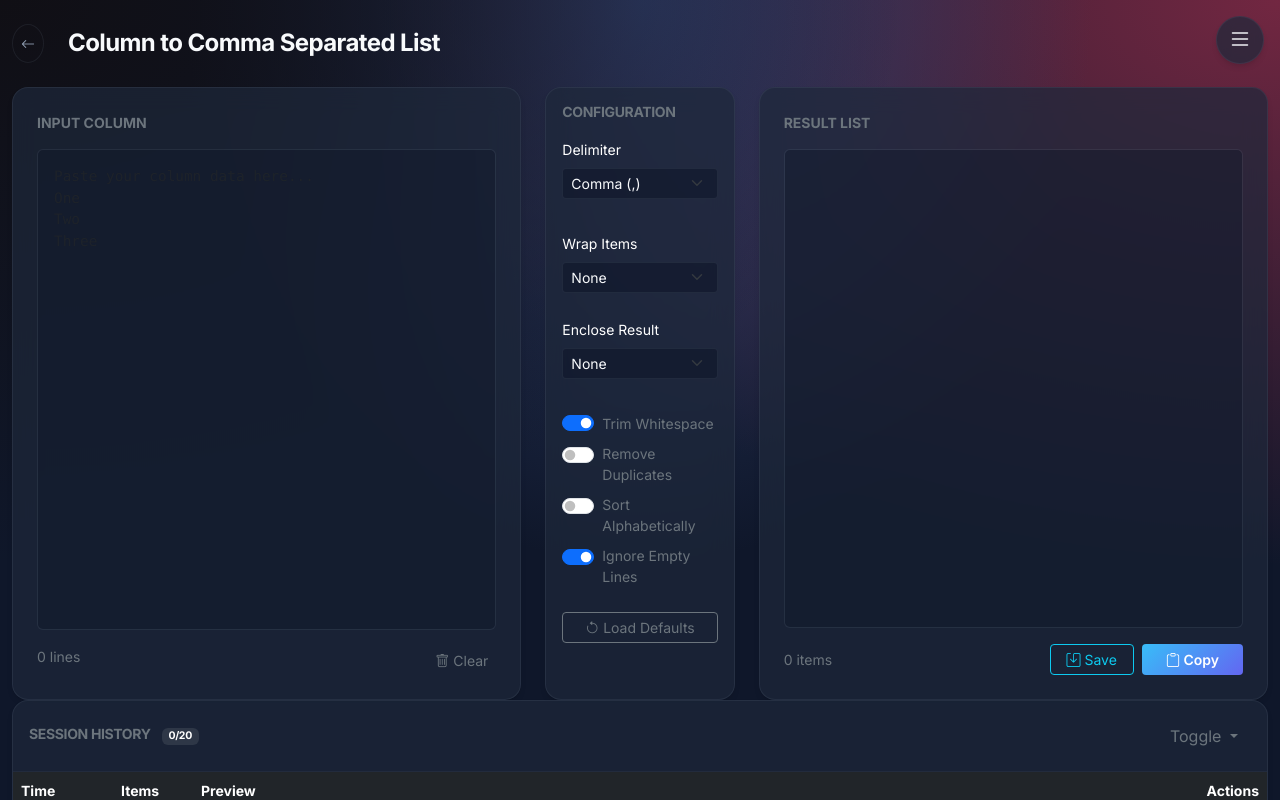
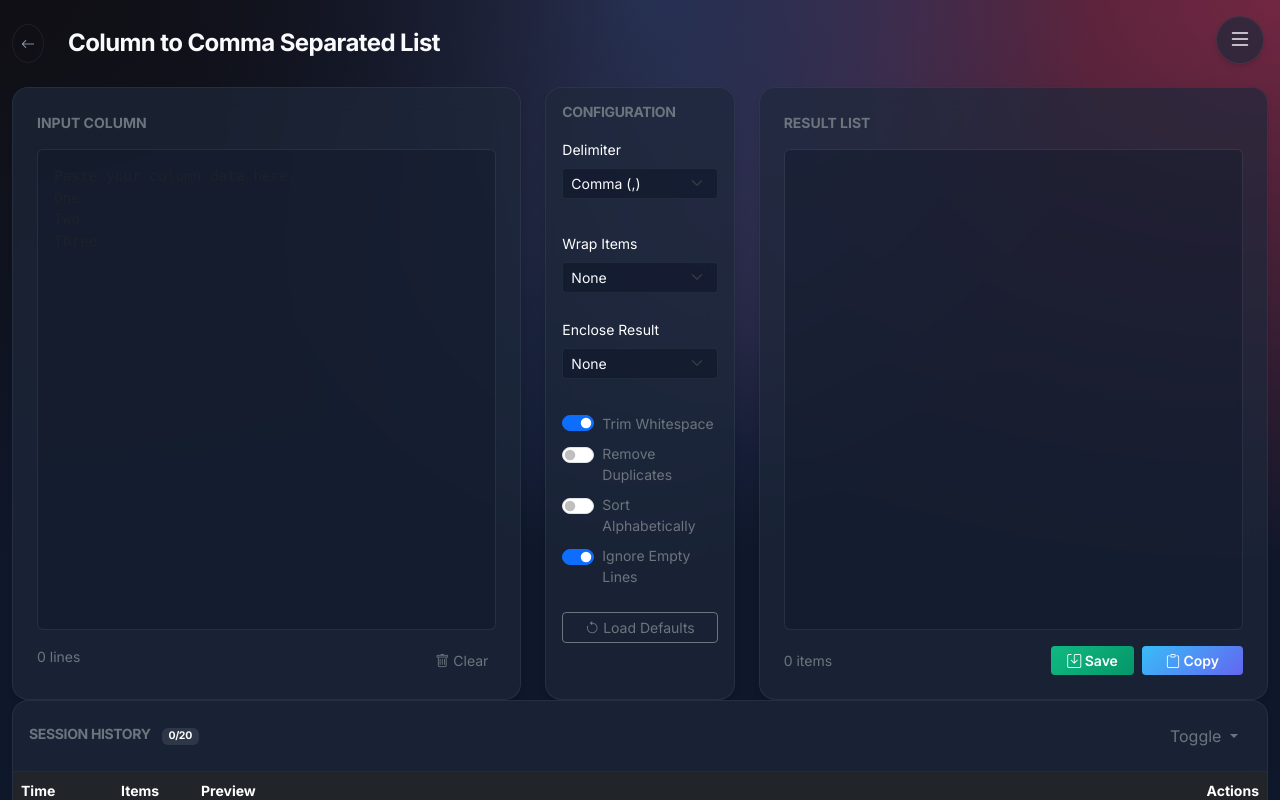
Before and after one commit to escaleraalcielo/developer-utilities, a plain HTML site: page column-converter.html in a window 1280 px wide. Drawn offline with nearby package versions, Linux system fonts and the light colour scheme.

Commit message:
style: Update save button to use a new success theme and define its styling.

```diff
--- a/column-converter.html
+++ b/column-converter.html
@@ -197,7 +197,7 @@
                     <div class="d-flex justify-content-between mt-3 align-items-center">
                         <span class="text-secondary small" id="outputStats">0 items</span>
                         <div class="d-flex gap-2">
-                            <button id="saveBtn" class="btn btn-outline-info btn-sm px-3">
+                            <button id="saveBtn" class="btn btn-success btn-sm px-3">
                                 <i class="bi bi-save"></i> Save
                             </button>
                             <button id="copyBtn" class="btn btn-primary btn-sm px-4">
--- a/style.css
+++ b/style.css
@@ -84,6 +84,19 @@ h6 {
     background: linear-gradient(135deg, var(--accent-hover), #4f46e5);
     transform: translateY(-1px);
     box-shadow: 0 4px 12px rgba(56, 189, 248, 0.3);
+}
+
+.btn-success {
+    background: linear-gradient(135deg, #10b981, #059669);
+    border: none;
+    font-weight: 600;
+    color: white;
+}
+
+.btn-success:hover {
+    background: linear-gradient(135deg, #34d399, #10b981);
+    transform: translateY(-1px);
+    box-shadow: 0 4px 12px rgba(16, 185, 129, 0.3);
 }
 
 .btn-outline-light {
```
